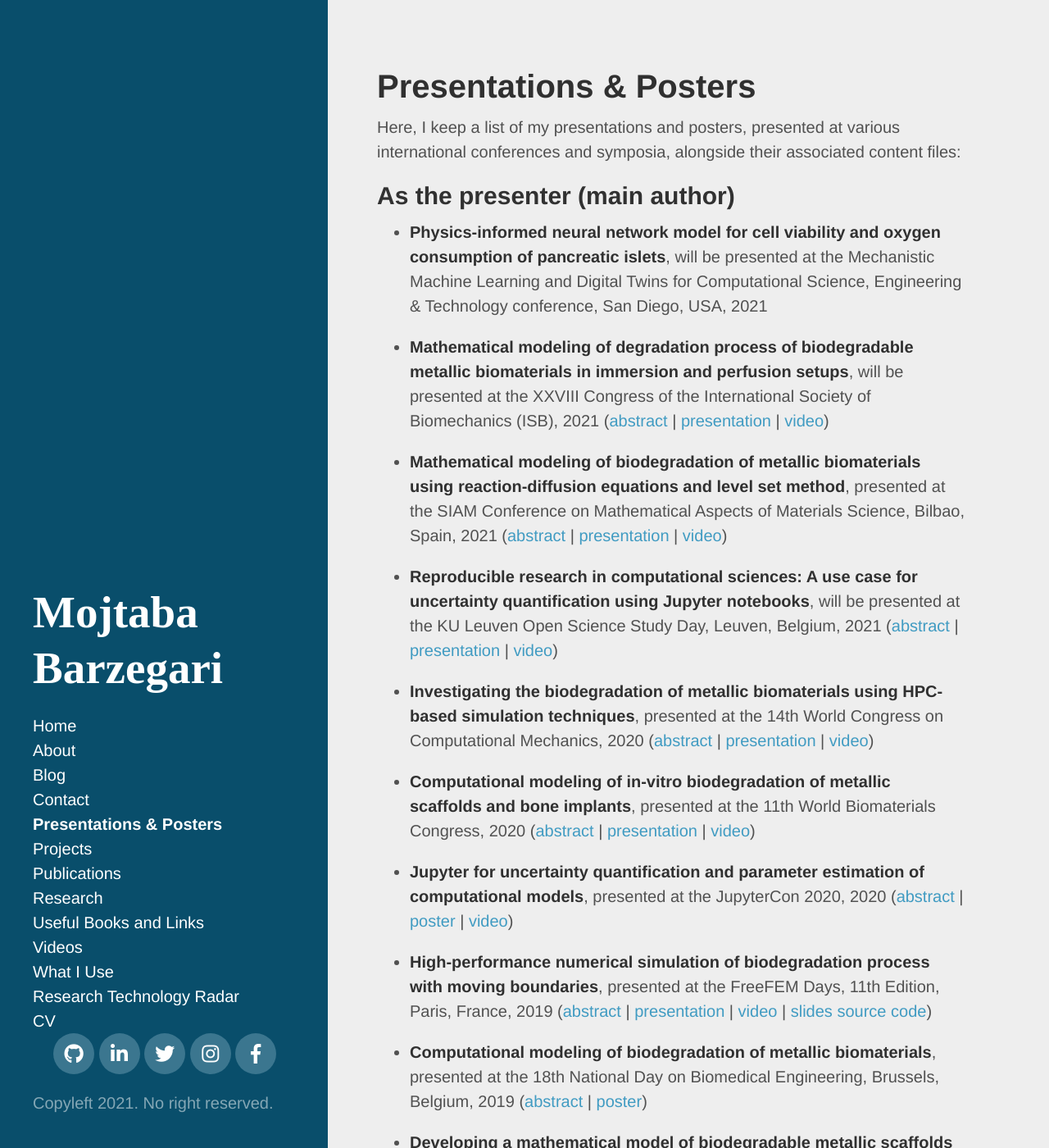
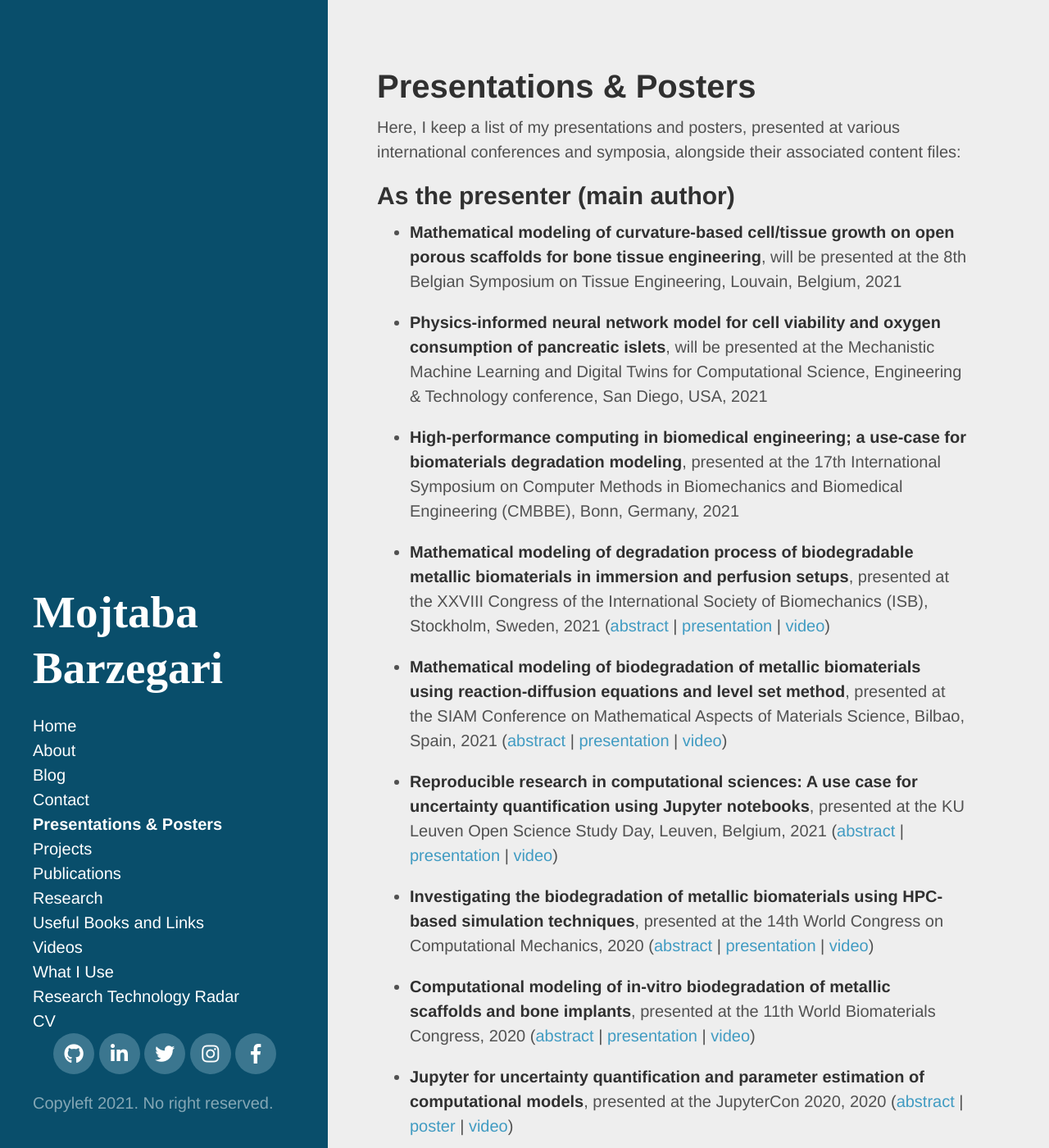
Before and after one commit to mbarzegary/mbarzegary.github.io, a Jekyll site: the page built from presentations.md, in a window 1280 px wide and 1400 px high. Shown: the whole window at 82% size. Built offline with Jekyll 4.4.1, drawn with Linux system fonts in a browser that asks for light colours; nearby versions of some CDN libraries; some web fonts are replaced; some of the changed text lies outside the part shown.

Commit message:
add some presentations

```diff
--- a/presentations.md
+++ b/presentations.md
@@ -7,13 +7,17 @@ Here, I keep a list of my presentations and posters, presented at various intern
 
 ## As the presenter (main author)
 
+* **Mathematical modeling of curvature-based cell/tissue growth on open porous scaffolds for bone tissue engineering**, will be presented at the 8th Belgian Symposium on Tissue Engineering, Louvain, Belgium, 2021
+
 * **Physics-informed neural network model for cell viability and oxygen consumption of pancreatic islets**, will be presented at the Mechanistic Machine Learning and Digital Twins for Computational Science, Engineering & Technology conference, San Diego, USA, 2021
 
-* **Mathematical modeling of degradation process of biodegradable metallic biomaterials in immersion and perfusion setups**, will be presented at the XXVIII Congress of the International Society of Biomechanics (ISB), 2021 ([abstract](/public/files/isb2021-abstract.pdf) \| [presentation](/public/files/isb2021-presentation.pdf) \| [video](https://www.youtube.com/watch?v=DxW2LUvjUII))
+* **High-performance computing in biomedical engineering; a use-case for biomaterials degradation modeling**, presented at the 17th International Symposium on Computer Methods in Biomechanics and Biomedical Engineering (CMBBE), Bonn, Germany, 2021
+
+* **Mathematical modeling of degradation process of biodegradable metallic biomaterials in immersion and perfusion setups**, presented at the XXVIII Congress of the International Society of Biomechanics (ISB), Stockholm, Sweden, 2021 ([abstract](/public/files/isb2021-abstract.pdf) \| [presentation](/public/files/isb2021-presentation.pdf) \| [video](https://www.youtube.com/watch?v=DxW2LUvjUII))
 
 * **Mathematical modeling of biodegradation of metallic biomaterials using reaction-diffusion equations and level set method**, presented at the SIAM Conference on Mathematical Aspects of Materials Science, Bilbao, Spain, 2021 ([abstract](/public/files/siam2021-abstract.pdf) \| [presentation](/public/files/siam2021-presentation.pdf) \| [video](https://www.youtube.com/watch?v=N7YqJy4EmI8))
 
-* **Reproducible research in computational sciences: A use case for uncertainty quantification using Jupyter notebooks**, will be presented at the KU Leuven Open Science Study Day, Leuven, Belgium, 2021 ([abstract](/public/files/openscience2021-abstract.pdf) \| [presentation](/public/files/openscience2021-presentation.pdf) \| [video](https://www.youtube.com/watch?v=1Fx4gfMeL6E))
+* **Reproducible research in computational sciences: A use case for uncertainty quantification using Jupyter notebooks**, presented at the KU Leuven Open Science Study Day, Leuven, Belgium, 2021 ([abstract](/public/files/openscience2021-abstract.pdf) \| [presentation](/public/files/openscience2021-presentation.pdf) \| [video](https://www.youtube.com/watch?v=1Fx4gfMeL6E))
 
 * **Investigating the biodegradation of metallic biomaterials using HPC-based simulation techniques**, presented at the 14th World Congress on Computational Mechanics, 2020 ([abstract](/public/files/wccm2020-abstract.pdf) \| [presentation](/public/files/wccm2020-presentation.pdf) \| [video](https://slideslive.com/38945379))
 
@@ -37,4 +41,10 @@ Here, I keep a list of my presentations and posters, presented at various intern
 
 ## As a co-author
 
+* **Upscaling of a Next Generation Microwell-Based Beta Cell Replacement Device**, will be presented at the 6th TERMIS World Congress on Tissue Engineering and Regenerative Medicine (TERMIS), Maastricht, the Netherlands, 2021
+
+* **Creating your own TPMS-based functionally graded scaffolds for 3D-printing**, presented at the 17th International Symposium on Computer Methods in Biomechanics and Biomedical Engineering (CMBBE), Bonn, Germany, 2021
+
+* **Quantifying cellular forces in a 3D in vitro vascular model**, presented at the 17th International Symposium on Computer Methods in Biomechanics and Biomedical Engineering (CMBBE), Bonn, Germany, 2021
+
 * **Towards Collaborative Machine Learning Driven Healthcare Internet of Things**, presented at the International Conference on Omni-Layer Intelligent Systems, Crete, Greece, 2019 ([article in proceedings](https://dl.acm.org/citation.cfm?id=3312644))
```
Also changed, not shown: 2 other files.
